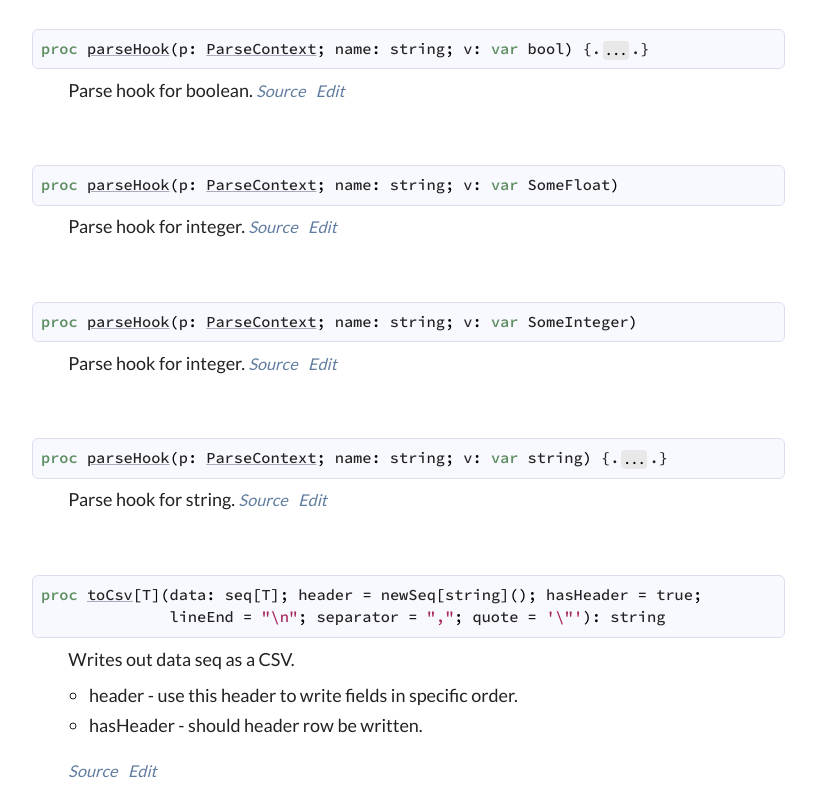
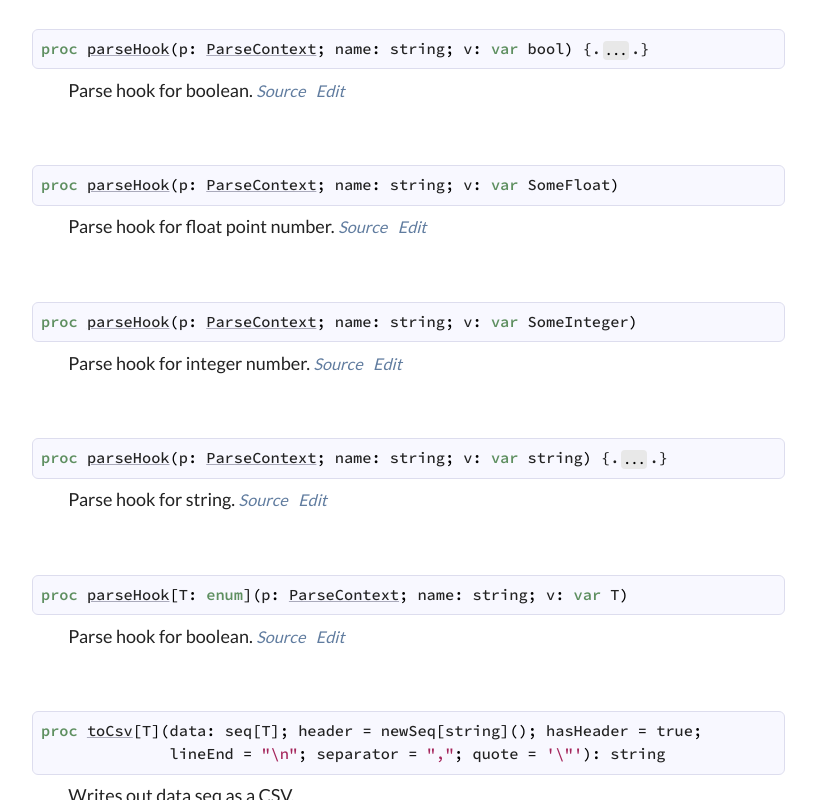
Before and after one commit to treeform/tabby, a plain HTML site: page index.html in a window 1280 px wide. Shown: the part 2000-2800 px from the top of the page, without its empty margins (380-1196 px from the left). Drawn offline with Linux system fonts and the light colour scheme.

Commit message:
deploy: 706614036f6372fe1e6efd8cf2426b089d8b8055

```diff
--- a/index.html
+++ b/index.html
@@ -100,6 +100,7 @@
 <li><a class="reference" href="#parseHook%2CParseContext%2Cstring%2CSomeFloat" title="parseHook(p: ParseContext; name: string; v: var SomeFloat)">parseHook(p: ParseContext; name: string; v: var SomeFloat)</a></li>
 <li><a class="reference" href="#parseHook%2CParseContext%2Cstring%2CSomeInteger" title="parseHook(p: ParseContext; name: string; v: var SomeInteger)">parseHook(p: ParseContext; name: string; v: var SomeInteger)</a></li>
 <li><a class="reference" href="#parseHook%2CParseContext%2Cstring%2Cstring" title="parseHook(p: ParseContext; name: string; v: var string)">parseHook(p: ParseContext; name: string; v: var string)</a></li>
+<li><a class="reference" href="#parseHook%2CParseContext%2Cstring%2CT" title="parseHook[T: enum](p: ParseContext; name: string; v: var T)">parseHook[T: enum](p: ParseContext; name: string; v: var T)</a></li>
 
 </ul>
 <ul class="simple nested-toc-section">toCsv
@@ -148,8 +149,8 @@
   <dd>
 
 
-    <a href="https://github.com/treeform/tabby/tree/master/src/tabby.nim#L251" class="link-seesrc" target="_blank">Source</a>&nbsp;&nbsp;
-<a href="https://github.com/treeform/tabby/edit/devel/src/tabby.nim#L251" class="link-seesrc" target="_blank" >Edit</a>&nbsp;&nbsp;
+    <a href="https://github.com/treeform/tabby/tree/master/src/tabby.nim#L257" class="link-seesrc" target="_blank">Source</a>&nbsp;&nbsp;
+<a href="https://github.com/treeform/tabby/edit/devel/src/tabby.nim#L257" class="link-seesrc" target="_blank" >Edit</a>&nbsp;&nbsp;
 
   </dd>
 </div>
@@ -162,7 +163,7 @@
   <span class="Identifier">separator</span><span class="Operator">*</span><span class="Other">:</span> <span class="Identifier">string</span></pre></dt>
   <dd>
 
-
+    Context for parsing CSV/TSV.
     <a href="https://github.com/treeform/tabby/tree/master/src/tabby.nim#L6" class="link-seesrc" target="_blank">Source</a>&nbsp;&nbsp;
 <a href="https://github.com/treeform/tabby/edit/devel/src/tabby.nim#L6" class="link-seesrc" target="_blank" >Edit</a>&nbsp;&nbsp;
 
@@ -190,8 +191,8 @@
   <dd>
 
 
-    <a href="https://github.com/treeform/tabby/tree/master/src/tabby.nim#L258" class="link-seesrc" target="_blank">Source</a>&nbsp;&nbsp;
-<a href="https://github.com/treeform/tabby/edit/devel/src/tabby.nim#L258" class="link-seesrc" target="_blank" >Edit</a>&nbsp;&nbsp;
+    <a href="https://github.com/treeform/tabby/tree/master/src/tabby.nim#L264" class="link-seesrc" target="_blank">Source</a>&nbsp;&nbsp;
+<a href="https://github.com/treeform/tabby/edit/devel/src/tabby.nim#L264" class="link-seesrc" target="_blank" >Edit</a>&nbsp;&nbsp;
 
   </dd>
 </div>
@@ -200,8 +201,8 @@
   <dd>
 
 
-    <a href="https://github.com/treeform/tabby/tree/master/src/tabby.nim#L282" class="link-seesrc" target="_blank">Source</a>&nbsp;&nbsp;
-<a href="https://github.com/treeform/tabby/edit/devel/src/tabby.nim#L282" class="link-seesrc" target="_blank" >Edit</a>&nbsp;&nbsp;
+    <a href="https://github.com/treeform/tabby/tree/master/src/tabby.nim#L288" class="link-seesrc" target="_blank">Source</a>&nbsp;&nbsp;
+<a href="https://github.com/treeform/tabby/edit/devel/src/tabby.nim#L288" class="link-seesrc" target="_blank" >Edit</a>&nbsp;&nbsp;
 
   </dd>
 </div>
@@ -217,8 +218,8 @@
 <li>hasHeader - does the current data have a header, will be skipped if header is set.</li>
 </ul>
 
-    <a href="https://github.com/treeform/tabby/tree/master/src/tabby.nim#L179" class="link-seesrc" target="_blank">Source</a>&nbsp;&nbsp;
-<a href="https://github.com/treeform/tabby/edit/devel/src/tabby.nim#L179" class="link-seesrc" target="_blank" >Edit</a>&nbsp;&nbsp;
+    <a href="https://github.com/treeform/tabby/tree/master/src/tabby.nim#L184" class="link-seesrc" target="_blank">Source</a>&nbsp;&nbsp;
+<a href="https://github.com/treeform/tabby/edit/devel/src/tabby.nim#L184" class="link-seesrc" target="_blank" >Edit</a>&nbsp;&nbsp;
 
   </dd>
 </div>
@@ -233,8 +234,8 @@
     Read data seq as a CSV. Objects schema must match CSV schema.<ul class="simple"><li>hasHeader - should header be skipped. will be skipped if header is set.</li>
 </ul>
 
-    <a href="https://github.com/treeform/tabby/tree/master/src/tabby.nim#L149" class="link-seesrc" target="_blank">Source</a>&nbsp;&nbsp;
-<a href="https://github.com/treeform/tabby/edit/devel/src/tabby.nim#L149" class="link-seesrc" target="_blank" >Edit</a>&nbsp;&nbsp;
+    <a href="https://github.com/treeform/tabby/tree/master/src/tabby.nim#L154" class="link-seesrc" target="_blank">Source</a>&nbsp;&nbsp;
+<a href="https://github.com/treeform/tabby/edit/devel/src/tabby.nim#L154" class="link-seesrc" target="_blank" >Edit</a>&nbsp;&nbsp;
 
   </dd>
 </div>
@@ -247,8 +248,8 @@
   <dd>
 
     Read data seq as a CSV. Tries to guess what separators or lineEnds are used.
-    <a href="https://github.com/treeform/tabby/tree/master/src/tabby.nim#L233" class="link-seesrc" target="_blank">Source</a>&nbsp;&nbsp;
-<a href="https://github.com/treeform/tabby/edit/devel/src/tabby.nim#L233" class="link-seesrc" target="_blank" >Edit</a>&nbsp;&nbsp;
+    <a href="https://github.com/treeform/tabby/tree/master/src/tabby.nim#L239" class="link-seesrc" target="_blank">Source</a>&nbsp;&nbsp;
+<a href="https://github.com/treeform/tabby/edit/devel/src/tabby.nim#L239" class="link-seesrc" target="_blank" >Edit</a>&nbsp;&nbsp;
 
   </dd>
 </div>
@@ -261,8 +262,8 @@
   <dd>
 
     Parse hook for boolean.
-    <a href="https://github.com/treeform/tabby/tree/master/src/tabby.nim#L143" class="link-seesrc" target="_blank">Source</a>&nbsp;&nbsp;
-<a href="https://github.com/treeform/tabby/edit/devel/src/tabby.nim#L143" class="link-seesrc" target="_blank" >Edit</a>&nbsp;&nbsp;
+    <a href="https://github.com/treeform/tabby/tree/master/src/tabby.nim#L142" class="link-seesrc" target="_blank">Source</a>&nbsp;&nbsp;
+<a href="https://github.com/treeform/tabby/edit/devel/src/tabby.nim#L142" class="link-seesrc" target="_blank" >Edit</a>&nbsp;&nbsp;
 
   </dd>
 </div>
@@ -270,9 +271,9 @@
   <dt><pre><span class="Keyword">proc</span> <a href="#parseHook%2CParseContext%2Cstring%2CSomeFloat"><span class="Identifier">parseHook</span></a><span class="Other">(</span><span class="Identifier">p</span><span class="Other">:</span> <a href="tabby.html#ParseContext"><span class="Identifier">ParseContext</span></a><span class="Other">;</span> <span class="Identifier">name</span><span class="Other">:</span> <span class="Identifier">string</span><span class="Other">;</span> <span class="Identifier">v</span><span class="Other">:</span> <span class="Keyword">var</span> <span class="Identifier">SomeFloat</span><span class="Other">)</span></pre></dt>
   <dd>
 
-    Parse hook for integer.
-    <a href="https://github.com/treeform/tabby/tree/master/src/tabby.nim#L134" class="link-seesrc" target="_blank">Source</a>&nbsp;&nbsp;
-<a href="https://github.com/treeform/tabby/edit/devel/src/tabby.nim#L134" class="link-seesrc" target="_blank" >Edit</a>&nbsp;&nbsp;
+    Parse hook for float point number.
+    <a href="https://github.com/treeform/tabby/tree/master/src/tabby.nim#L133" class="link-seesrc" target="_blank">Source</a>&nbsp;&nbsp;
+<a href="https://github.com/treeform/tabby/edit/devel/src/tabby.nim#L133" class="link-seesrc" target="_blank" >Edit</a>&nbsp;&nbsp;
 
   </dd>
 </div>
@@ -280,9 +281,9 @@
   <dt><pre><span class="Keyword">proc</span> <a href="#parseHook%2CParseContext%2Cstring%2CSomeInteger"><span class="Identifier">parseHook</span></a><span class="Other">(</span><span class="Identifier">p</span><span class="Other">:</span> <a href="tabby.html#ParseContext"><span class="Identifier">ParseContext</span></a><span class="Other">;</span> <span class="Identifier">name</span><span class="Other">:</span> <span class="Identifier">string</span><span class="Other">;</span> <span class="Identifier">v</span><span class="Other">:</span> <span class="Keyword">var</span> <span class="Identifier">SomeInteger</span><span class="Other">)</span></pre></dt>
   <dd>
 
-    Parse hook for integer.
-    <a href="https://github.com/treeform/tabby/tree/master/src/tabby.nim#L125" class="link-seesrc" target="_blank">Source</a>&nbsp;&nbsp;
-<a href="https://github.com/treeform/tabby/edit/devel/src/tabby.nim#L125" class="link-seesrc" target="_blank" >Edit</a>&nbsp;&nbsp;
+    Parse hook for integer number.
+    <a href="https://github.com/treeform/tabby/tree/master/src/tabby.nim#L124" class="link-seesrc" target="_blank">Source</a>&nbsp;&nbsp;
+<a href="https://github.com/treeform/tabby/edit/devel/src/tabby.nim#L124" class="link-seesrc" target="_blank" >Edit</a>&nbsp;&nbsp;
 
   </dd>
 </div>
@@ -292,8 +293,18 @@
   <dd>
 
     Parse hook for string.
-    <a href="https://github.com/treeform/tabby/tree/master/src/tabby.nim#L86" class="link-seesrc" target="_blank">Source</a>&nbsp;&nbsp;
-<a href="https://github.com/treeform/tabby/edit/devel/src/tabby.nim#L86" class="link-seesrc" target="_blank" >Edit</a>&nbsp;&nbsp;
+    <a href="https://github.com/treeform/tabby/tree/master/src/tabby.nim#L85" class="link-seesrc" target="_blank">Source</a>&nbsp;&nbsp;
+<a href="https://github.com/treeform/tabby/edit/devel/src/tabby.nim#L85" class="link-seesrc" target="_blank" >Edit</a>&nbsp;&nbsp;
+
+  </dd>
+</div>
+<div id="parseHook,ParseContext,string,T">
+  <dt><pre><span class="Keyword">proc</span> <a href="#parseHook%2CParseContext%2Cstring%2CT"><span class="Identifier">parseHook</span></a><span class="Other">[</span><span class="Identifier">T</span><span class="Other">:</span> <span class="Keyword">enum</span><span class="Other">]</span><span class="Other">(</span><span class="Identifier">p</span><span class="Other">:</span> <a href="tabby.html#ParseContext"><span class="Identifier">ParseContext</span></a><span class="Other">;</span> <span class="Identifier">name</span><span class="Other">:</span> <span class="Identifier">string</span><span class="Other">;</span> <span class="Identifier">v</span><span class="Other">:</span> <span class="Keyword">var</span> <span class="Identifier">T</span><span class="Other">)</span></pre></dt>
+  <dd>
+
+    Parse hook for boolean.
+    <a href="https://github.com/treeform/tabby/tree/master/src/tabby.nim#L148" class="link-seesrc" target="_blank">Source</a>&nbsp;&nbsp;
+<a href="https://github.com/treeform/tabby/edit/devel/src/tabby.nim#L148" class="link-seesrc" target="_blank" >Edit</a>&nbsp;&nbsp;
 
   </dd>
 </div>
@@ -309,8 +320,8 @@
 <li>hasHeader - should header row be written.</li>
 </ul>
 
-    <a href="https://github.com/treeform/tabby/tree/master/src/tabby.nim#L285" class="link-seesrc" target="_blank">Source</a>&nbsp;&nbsp;
-<a href="https://github.com/treeform/tabby/edit/devel/src/tabby.nim#L285" class="link-seesrc" target="_blank" >Edit</a>&nbsp;&nbsp;
+    <a href="https://github.com/treeform/tabby/tree/master/src/tabby.nim#L291" class="link-seesrc" target="_blank">Source</a>&nbsp;&nbsp;
+<a href="https://github.com/treeform/tabby/edit/devel/src/tabby.nim#L291" class="link-seesrc" target="_blank" >Edit</a>&nbsp;&nbsp;
 
   </dd>
 </div>
@@ -327,9 +338,9 @@
   <dt><pre><span class="Keyword">template</span> <a href="#fieldPairs3.t%2Cuntyped"><span class="Identifier">fieldPairs3</span></a><span class="Other">(</span><span class="Identifier">x</span><span class="Other">:</span> <span class="Identifier">untyped</span><span class="Other">)</span><span class="Other">:</span> <span class="Identifier">untyped</span></pre></dt>
   <dd>
 
-
-    <a href="https://github.com/treeform/tabby/tree/master/src/tabby.nim#L13" class="link-seesrc" target="_blank">Source</a>&nbsp;&nbsp;
-<a href="https://github.com/treeform/tabby/edit/devel/src/tabby.nim#L13" class="link-seesrc" target="_blank" >Edit</a>&nbsp;&nbsp;
+    Helper to iterate over fields of ref object.
+    <a href="https://github.com/treeform/tabby/tree/master/src/tabby.nim#L14" class="link-seesrc" target="_blank">Source</a>&nbsp;&nbsp;
+<a href="https://github.com/treeform/tabby/edit/devel/src/tabby.nim#L14" class="link-seesrc" target="_blank" >Edit</a>&nbsp;&nbsp;
 
   </dd>
 </div>
@@ -345,7 +356,7 @@
       <div class="twelve-columns footer">
         <span class="nim-sprite"></span>
         <br>
-        <small style="color: var(--hint);">Made with Nim. Generated: 2024-08-12 15:13:37 UTC</small>
+        <small style="color: var(--hint);">Made with Nim. Generated: 2024-08-12 15:31:27 UTC</small>
       </div>
     </div>
   </div>
```
Also changed, not shown: tabby.html (+40 -29 lines), theindex.html (+3 -1 lines), 1 other file.
